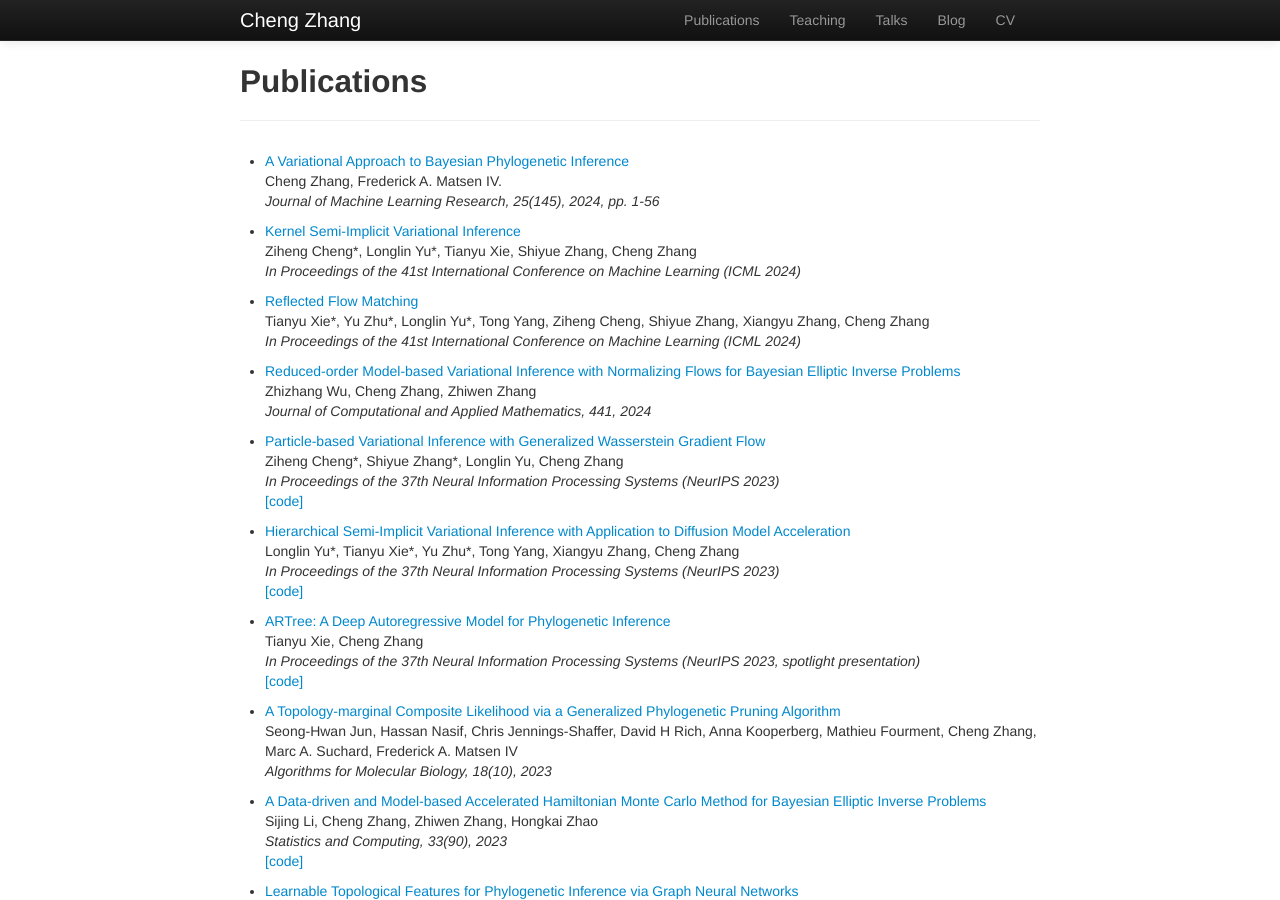
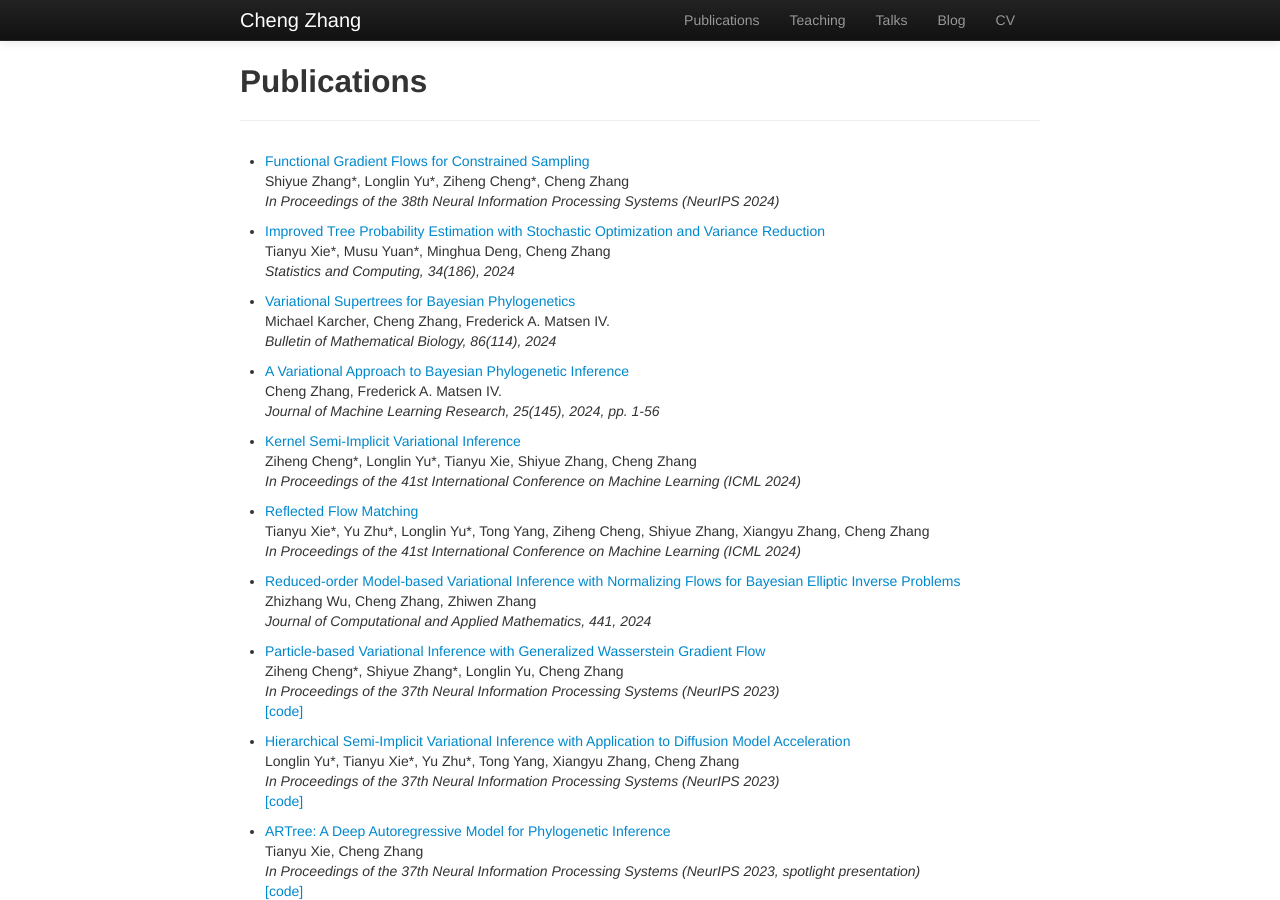
Before and after one commit to zcrabbit/zcrabbit.github.io, a Jekyll site: the page built from pages/publications.md, in a window 1280 px wide and 900 px high. Built offline with Jekyll 4.4.1, drawn with Linux system fonts in a browser that asks for light colours.

Commit message:
lecture 5 out

```diff
--- a/pages/publications.md
+++ b/pages/publications.md
@@ -2,6 +2,18 @@
 layout: page
 title: Publications
 ---
+
+- [Functional Gradient Flows for Constrained Sampling](https://openreview.net/pdf?id=kpo6ZCgVZH)
+Shiyue Zhang\*, Longlin Yu\*, Ziheng Cheng\*, Cheng Zhang
+_In Proceedings of the 38th Neural Information Processing Systems (NeurIPS 2024)_
+
+- [Improved Tree Probability Estimation with Stochastic Optimization and Variance Reduction](https://link.springer.com/article/10.1007/s11222-024-10498-2)
+Tianyu Xie\*, Musu Yuan\*, Minghua Deng, Cheng Zhang
+_Statistics and Computing, 34(186), 2024_
+
+- [Variational Supertrees for Bayesian Phylogenetics](https://link.springer.com/article/10.1007/s11538-024-01338-5)
+Michael Karcher, Cheng Zhang, Frederick A. Matsen IV.
+_Bulletin of Mathematical Biology, 86(114), 2024_
 
 - [A Variational Approach to Bayesian Phylogenetic Inference](https://www.jmlr.org/papers/volume25/22-0348/22-0348.pdf)
 Cheng Zhang, Frederick A. Matsen IV.
```
Also changed, not shown: courses/smcm-f24.md (+1 -0 lines), 2 other files.
